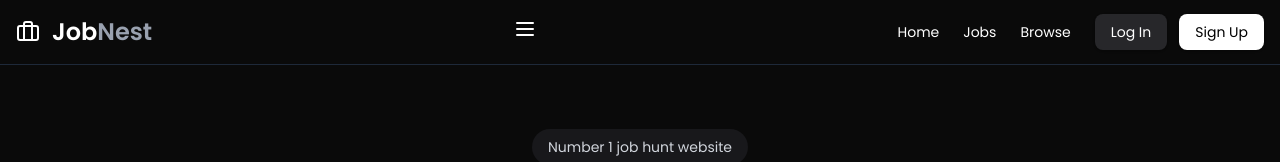
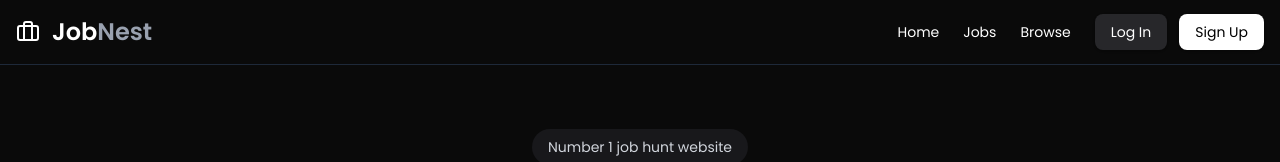
Before and after one commit to patanjalisharma/JobNest, a React (Vite) app in the folder frontend/: page / in a window 1280 px wide. Shown: the top 162 px of the page. Built offline with nearby package versions, Linux system fonts and the light colour scheme; no server answers.

Commit message:
minor improvements

```diff
--- a/frontend/src/components/shared/NavBar.jsx
+++ b/frontend/src/components/shared/NavBar.jsx
@@ -44,7 +44,7 @@ const NavBar = () => {
         <div>
         <Popover className="md:hidden">
               <PopoverTrigger asChild>
-                <button className="text-white">
+                <button className="text-white md:hidden">
                 <Menu/>
                 </button>
 
```
